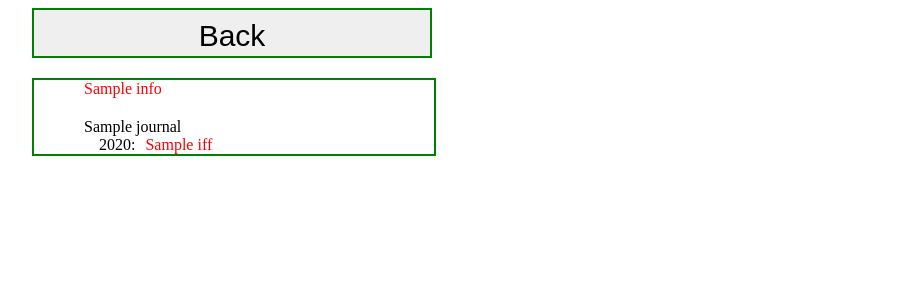
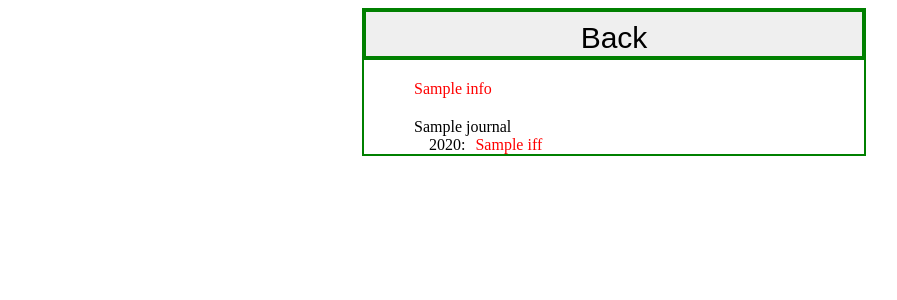
Before and after one commit to seahurt/ifsearch, a Django app: template templates/ifsearch/result.html in a window 1280 px wide. Shown: the top 300 px of the page, without its empty margins (26-923 px from the left). Run offline with Django 3.2, Linux system fonts and the light colour scheme; the template is opened without the code that fills it: most values are stand-ins (such as "Sample title", 1, 10 or a date in 2020).

Commit message:
change template style

```diff
--- a/templates/ifsearch/result.html
+++ b/templates/ifsearch/result.html
@@ -2,14 +2,15 @@
 {% block title %} Result {% endblock %}
 {% load static %}
 {% block content %}
-<div id="back" style=" width: 400px;margin-left: 50px;margin-bottom: 20px;">
-    <button onclick="window.location.href = '{% url "ifsearch:index" %}'"
-            style="border: 2px solid green; width: 400px;height: 50px; line-height: 50px; font-size: 30px;">Back</button>
-</div>
 
 
 
-<div id="container" style="width: 400px;margin-left: 50px;margin-right: auto; border: 2px solid green;">
+
+<div id="container" style="width: 500px;margin-left: auto;margin-right: auto; border: 2px solid green;">
+    <div id="back" style=" width: 500px;margin-left: 0px;margin-bottom: 20px;">
+         <button onclick="window.location.href = '{% url "ifsearch:index" %}'"
+            style="border: 2px solid green; border-bottom: 4px solid green; width: 500px;height: 50px; line-height: 50px; font-size: 30px;">Back</button>
+    </div>
     <div id="inner" style="margin-left: 50px; margin-right: 50px">
     {% if info == 'success' %}
     <div><label>IF for Journal:</label><div style="margin-left: 10px;color: red;">{{ journal }}</div></div>
```
Also changed, not shown: templates/ifsearch/index.html (+6 -4 lines).
